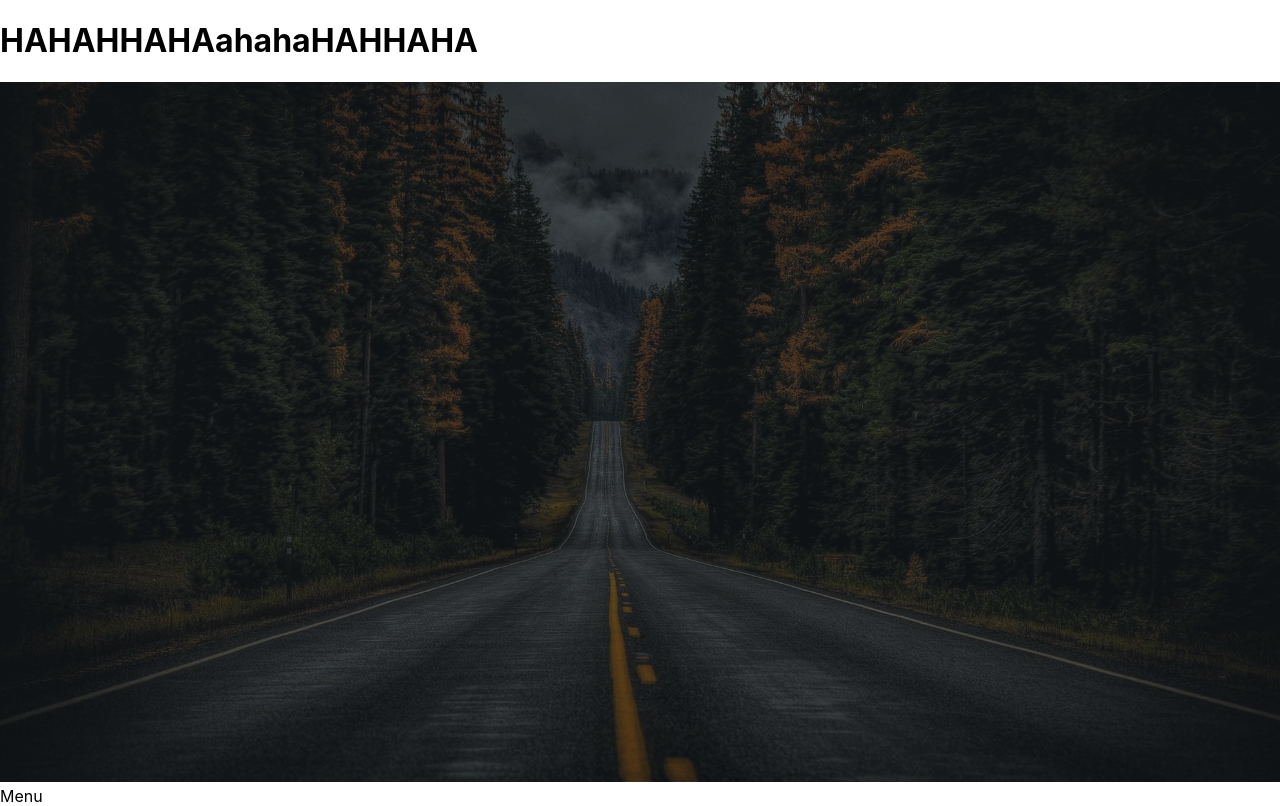
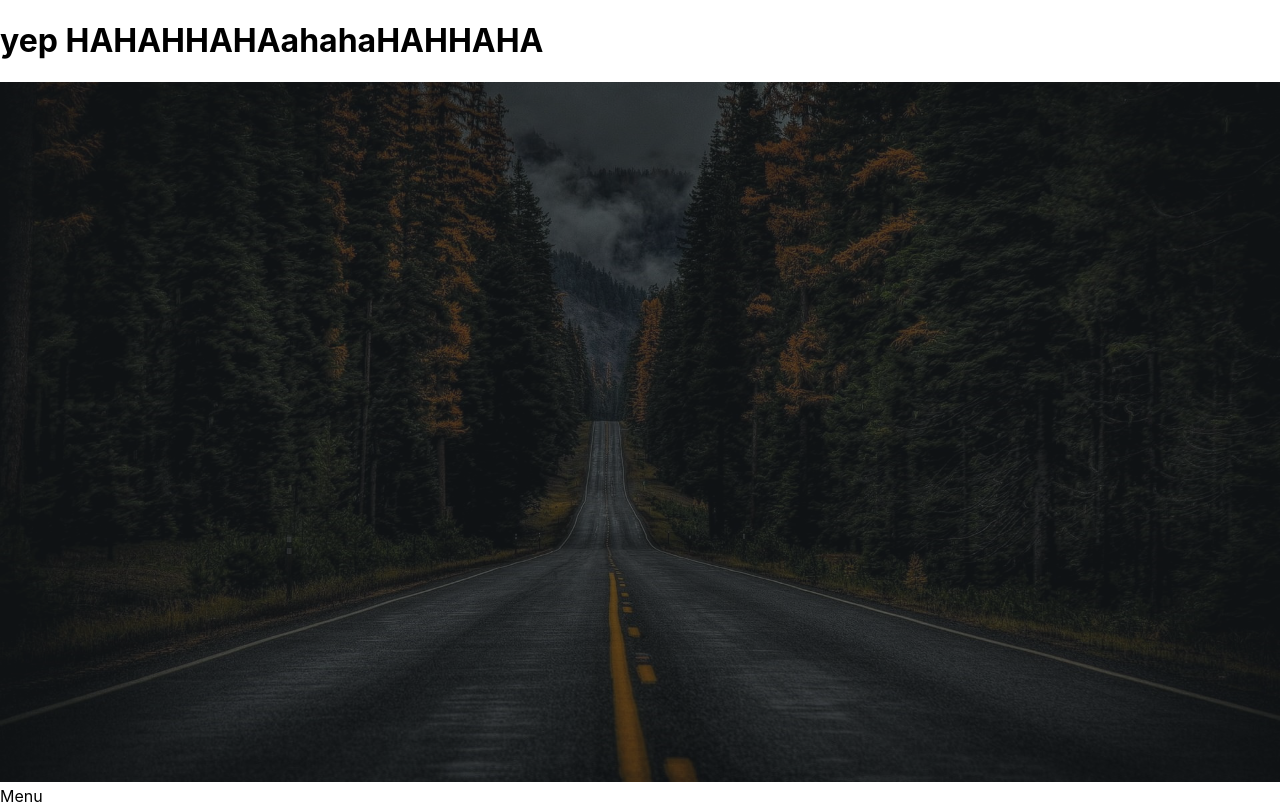
Before and after one commit to ismaw3he/test-deploy, a React (Create React App) app: page / in a window 1280 px wide. Built offline with nearby package versions, Linux system fonts and the light colour scheme.

Commit message:
test 1.8

```diff
--- a/src/App.js
+++ b/src/App.js
@@ -6,7 +6,7 @@ import About from './components/About/About'
 function App() {
     return (
        <div>
-           <h1>HAHAHHAHAahahaHAHHAHA</h1>
+           <h1>yep HAHAHHAHAahahaHAHHAHA</h1>
        <About/>
 
        </div>
```
